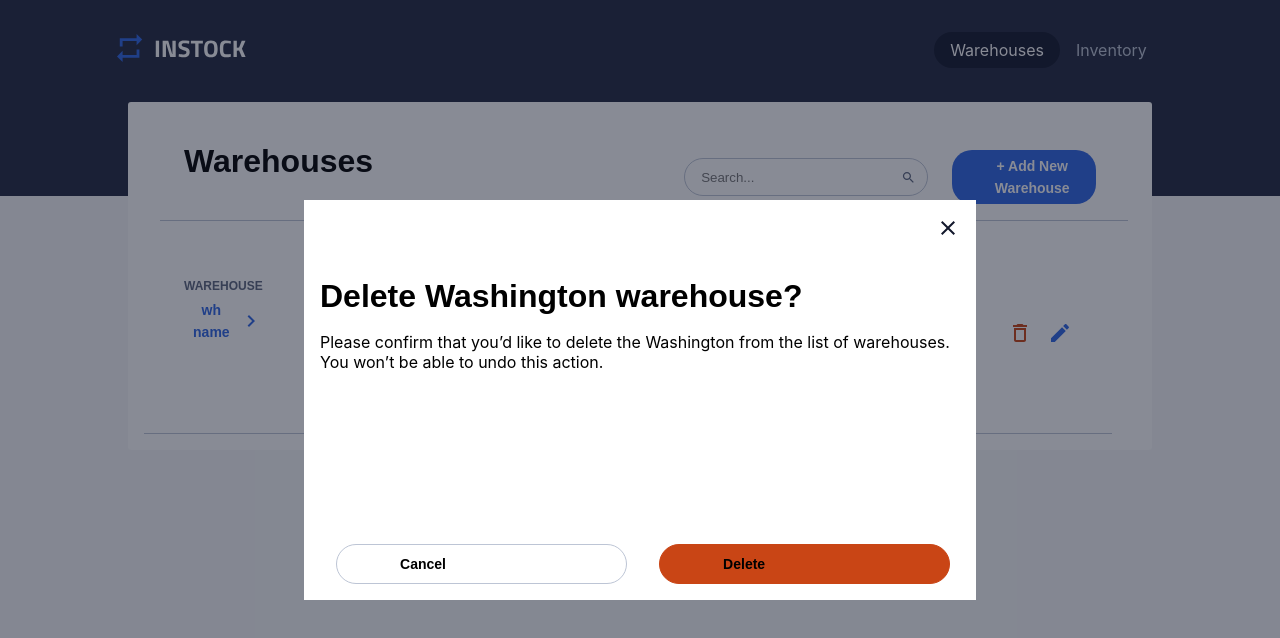
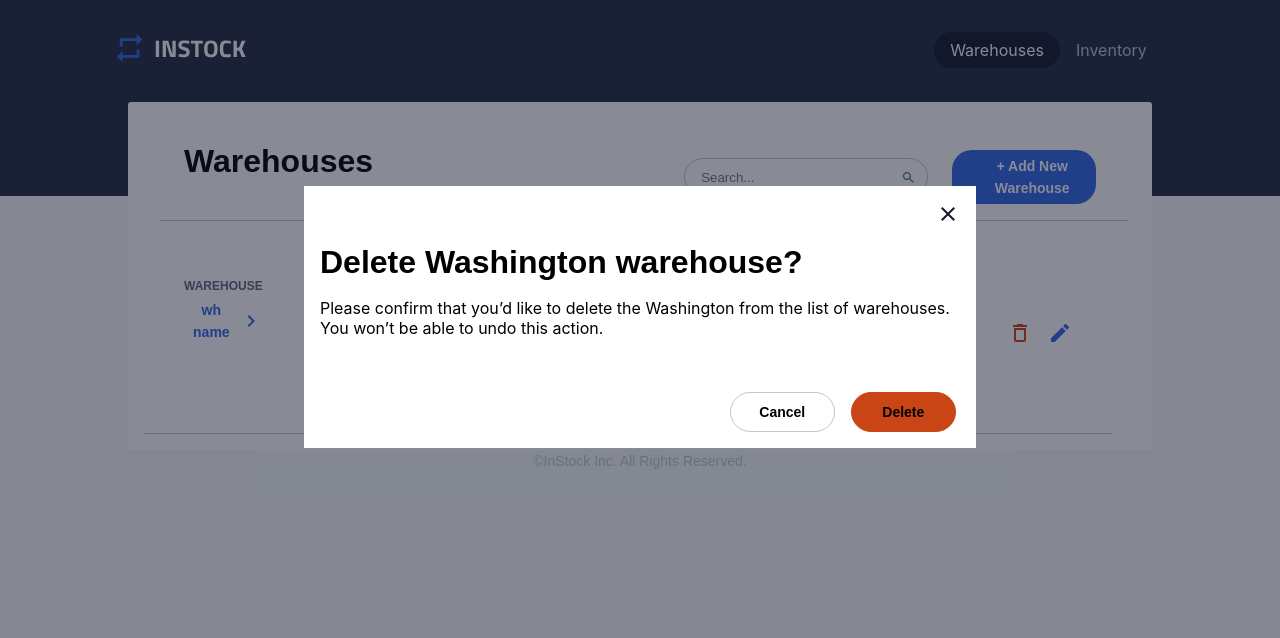
Before and after one commit to quindipc/InStock-Client, a React (Create React App) app: page / in a window 1280 px wide. Both pictures are taken after a click on the button 1020 px from the left and 335 px from the top of the page. Shown: the top 638 px of the page. Built offline with nearby package versions, Linux system fonts and the light colour scheme.

Commit message:
finsihed modal styling

```diff
--- a/src/components/DeleteWarehouse/DeleteWarehouse.scss
+++ b/src/components/DeleteWarehouse/DeleteWarehouse.scss
@@ -8,7 +8,6 @@
     padding: 1rem;
     position: relative;
     background-color: $white;
-    width: 42rem;
     transform: scale(0);
 
     position: fixed;
@@ -17,8 +16,10 @@
     right: 0;
     bottom: 0;
         @include tablet{
+            width: 42rem;
+            height: 16.375rem;
             position: fixed;
-            top: 50%;
+            top: 317px;
             left: 50%;
             transform: translate(-50%,-50%) scale(0);
             z-index: 10;
@@ -31,6 +32,10 @@
     }
     &__title{
         padding-top: 3.75rem;
+        @include tablet{
+        padding-top: 2.5rem;
+
+        }
     }
     &__subtext{
         padding-top: 1rem;
@@ -38,25 +43,43 @@
     &__buttons{
         position: fixed;
         bottom: 0%;
+        width: 97%;
+        display: flex;
+        justify-content: space-around;
+        @include tablet{
+            justify-content: end;
+        }
         &-cancel{
             display: inline-flex;
             background-color: $white;
             border: solid 1px $cloud;
             width: 10.1875rem;
-            padding: 0.5rem 3.94rem;
+            padding: 0.5rem 2rem;
             align-items: center;
-            gap: 0.625rem;
+            justify-content: center;
             border-radius: 1.25rem;
             margin: 1rem;
+            @include tablet{
+                max-width: 4.44rem;
+                padding: 0.5rem 1rem;
+                margin-right: 1rem;
+            }
         }
         &-delete{
             display: inline-flex;
             background-color: $red;
             border: solid 1px $red;
             width: 10.1875rem;
-            padding: 0.5rem 3.94rem;
+            padding: 0.5rem 2rem;
+            align-items: center;
+            justify-content: center;
             border-radius: 1.25rem;
             margin: 1rem;
+            @include tablet{
+                max-width: 4.44rem;
+                padding: 0.5rem 1rem;
+                margin-left: 0rem;
+            }
         }
     }
 }
```
